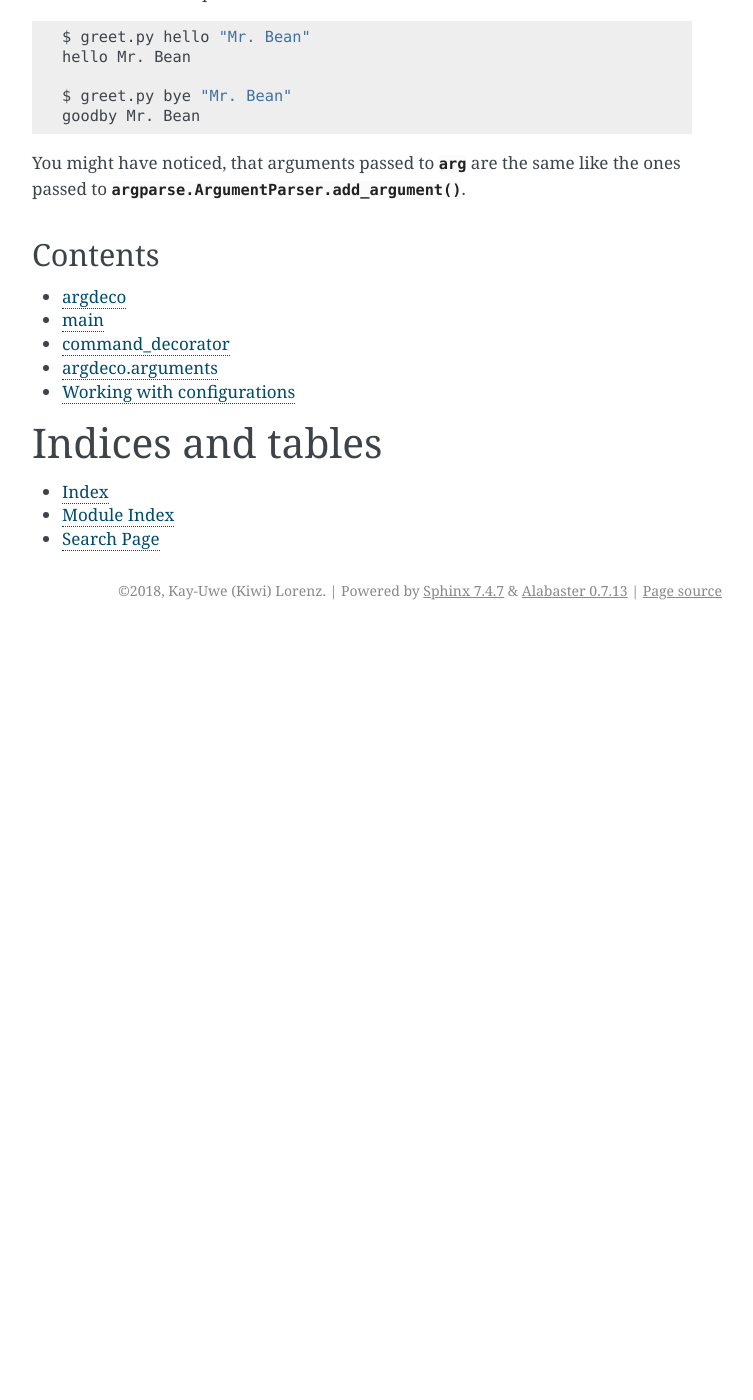
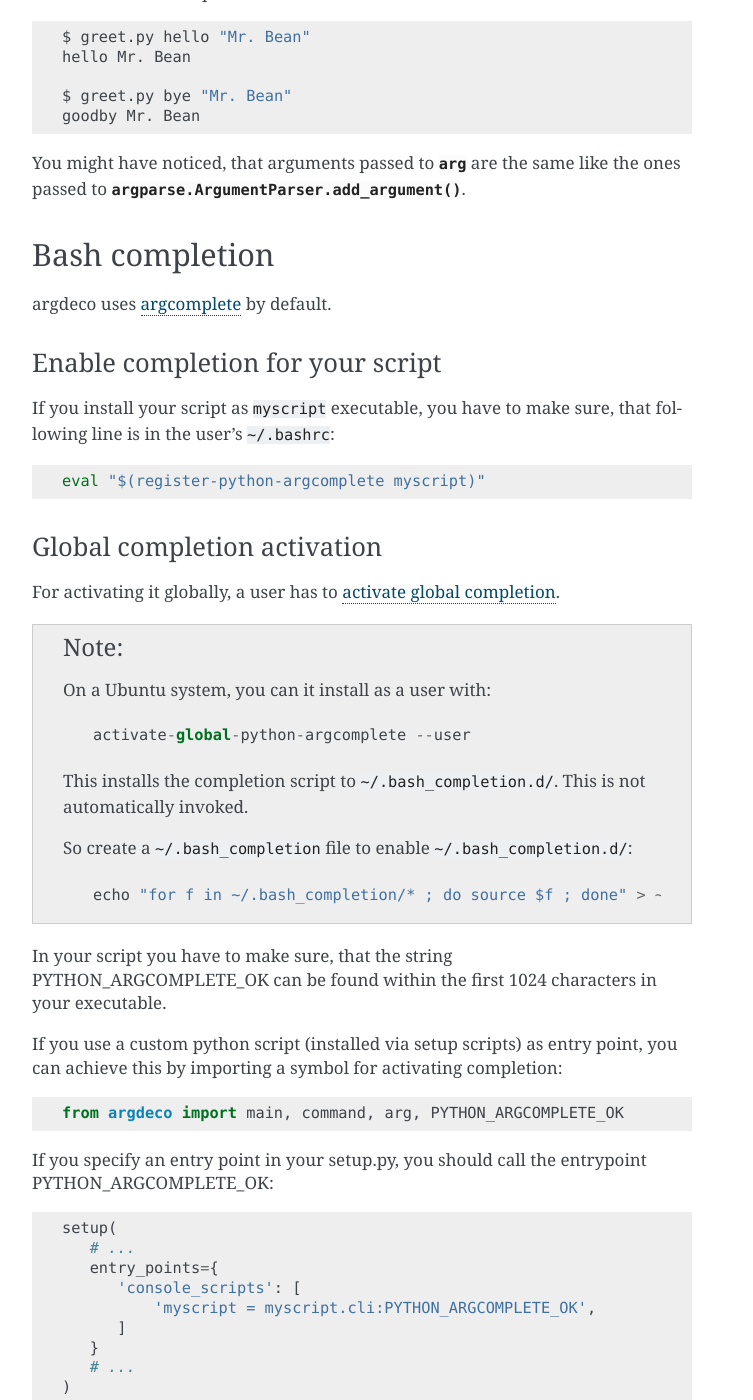
Before and after one commit to klorenz/python-argdeco, a Sphinx documentation site: the page built from docs/index.rst, in a window 1280 px wide and 1400 px high, scrolled down 1726 px. Shown: the whole window, without its empty margins (388-1141 px from the left). Built offline with Sphinx 7.4.7, drawn with Linux system fonts in a browser that asks for light colours; before the commit the page ends 2356 px from its top, so only the background shows below that; some of the changed text lies outside the part shown.

Commit message:
enable argcomplete and document it

```diff
--- a/docs/index.rst
+++ b/docs/index.rst
@@ -98,6 +98,71 @@ Here some run examples:
 You might have noticed, that arguments passed to :py:class:`arg` are the same
 like the ones passed to :py:meth:`argparse.ArgumentParser.add_argument`.
 
+Bash completion
+---------------
+
+argdeco uses `argcomplete`_ by default.
+
+
+Enable completion for your script
+'''''''''''''''''''''''''''''''''
+
+If you install your script as ``myscript`` executable, you have to make sure,
+that following line is in the user's ``~/.bashrc``::
+
+    eval "$(register-python-argcomplete myscript)"
+
+
+Global completion activation
+''''''''''''''''''''''''''''
+
+For activating it globally, a user has to `activate global completion`_.
+
+.. note::
+
+    On a Ubuntu system, you can it install as a user with::
+
+       activate-global-python-argcomplete --user
+
+    This installs the completion script to ``~/.bash_completion.d/``.  This
+    is not automatically invoked.
+
+    So create a ``~/.bash_completion`` file to enable ``~/.bash_completion.d/``::
+
+        echo "for f in ~/.bash_completion/* ; do source $f ; done" > ~/.bash_completion
+
+In your script you have to make sure, that the string PYTHON_ARGCOMPLETE_OK can
+be found within the first 1024 characters in your executable.
+
+If you use a custom python script (installed via setup scripts) as entry
+point, you can achieve this by importing a symbol for activating completion::
+
+   from argdeco import main, command, arg, PYTHON_ARGCOMPLETE_OK
+
+If you specify an entry point in your setup.py, you should call the entrypoint
+PYTHON_ARGCOMPLETE_OK::
+
+    setup(
+       # ...
+       entry_points={
+          'console_scripts': [
+              'myscript = myscript.cli:PYTHON_ARGCOMPLETE_OK',
+          ]
+       }
+       # ...
+    )
+
+And in your module ``myscript.cli``::
+
+    from argdeco import main as PYTHON_ARGCOMPLETE_OK, main
+
+    @main
+    def my_main():
+       pass
+
+.. _argcomplete: https://github.com/kislyuk/argcomplete
+.. _activate global completion: https://github.com/kislyuk/argcomplete#activating-global-completion
+
 Contents
 --------
 
--- a/setup.py
+++ b/setup.py
@@ -10,6 +10,9 @@ setup(name='argdeco',
   author_email = "kiwi@franka.dyndns.org",
   url = 'https://github.com/klorenz/python-argdeco',
   description = "specify command arguments in function decorator",
+  install_requires=[
+    'argcomplete'
+  ],
   long_description = dedent("""\
      argdeco
      =======
```
Also changed, not shown: 1 other file.
